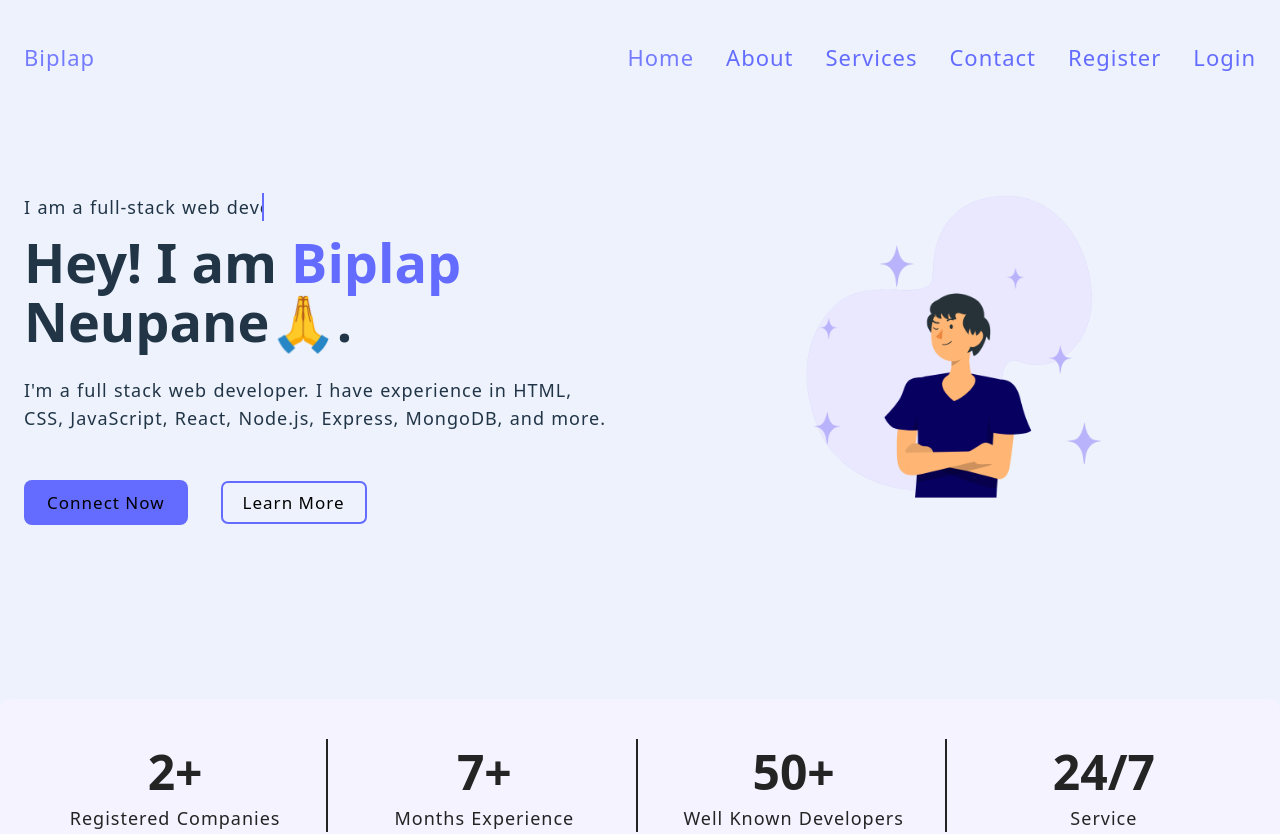
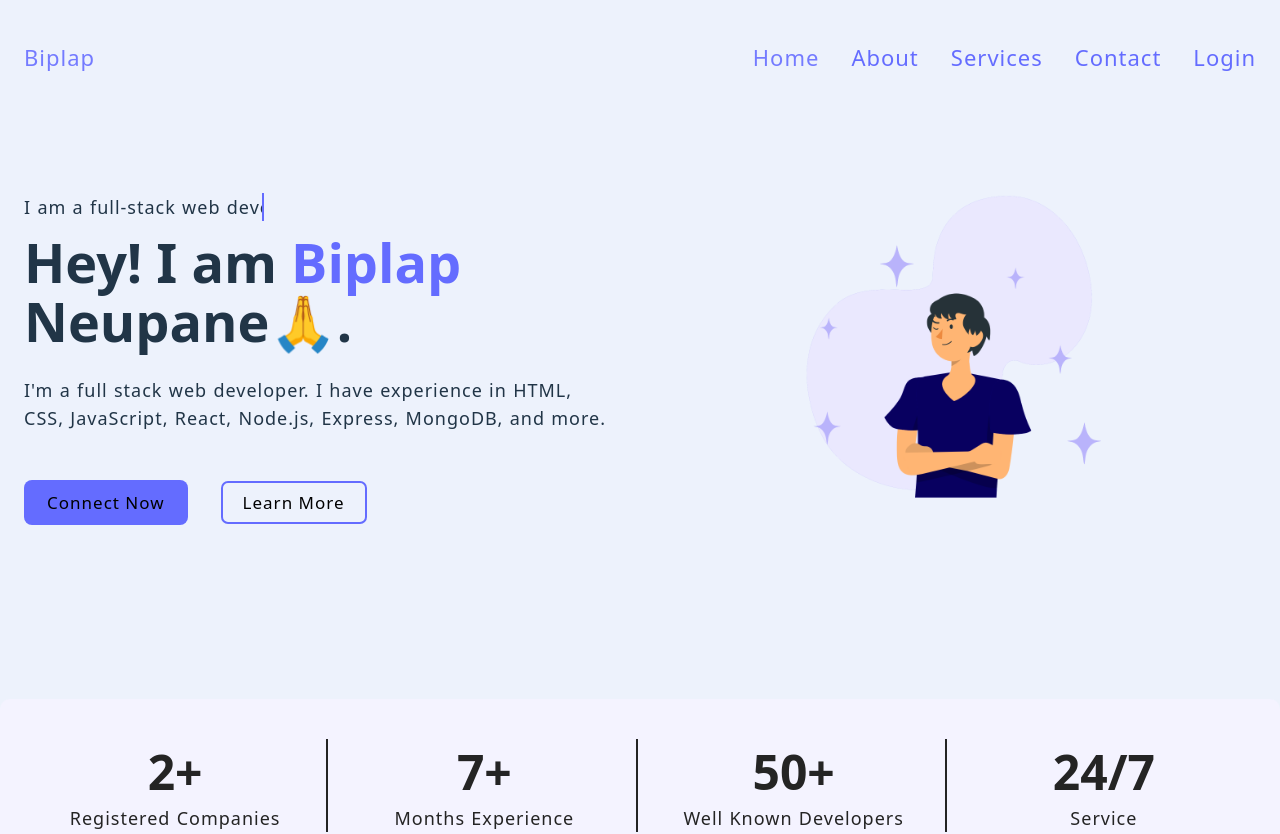
Before and after one commit to biplap12/BiplapNeupane_portfolio, a React (Vite) app in the folder client/: page / in a window 1280 px wide. Shown: the top 834 px of the page. Built offline with nearby package versions, Linux system fonts and the light colour scheme; no server answers.

Commit message:
Update Navbar.jsx

```diff
--- a/client/src/components/Navbar.jsx
+++ b/client/src/components/Navbar.jsx
@@ -73,14 +73,9 @@ export const Navbar = () => {
                       <NavLink to="/logout">Logout</NavLink>
                     </li>
                   ) : (
-                    <>
-                      <li>
-                        <NavLink to="/register"> Register </NavLink>
-                      </li>
                       <li>
                         <NavLink to="/login"> Login </NavLink>
                       </li>
-                    </>
                   )}
                 </>
               )}
```
